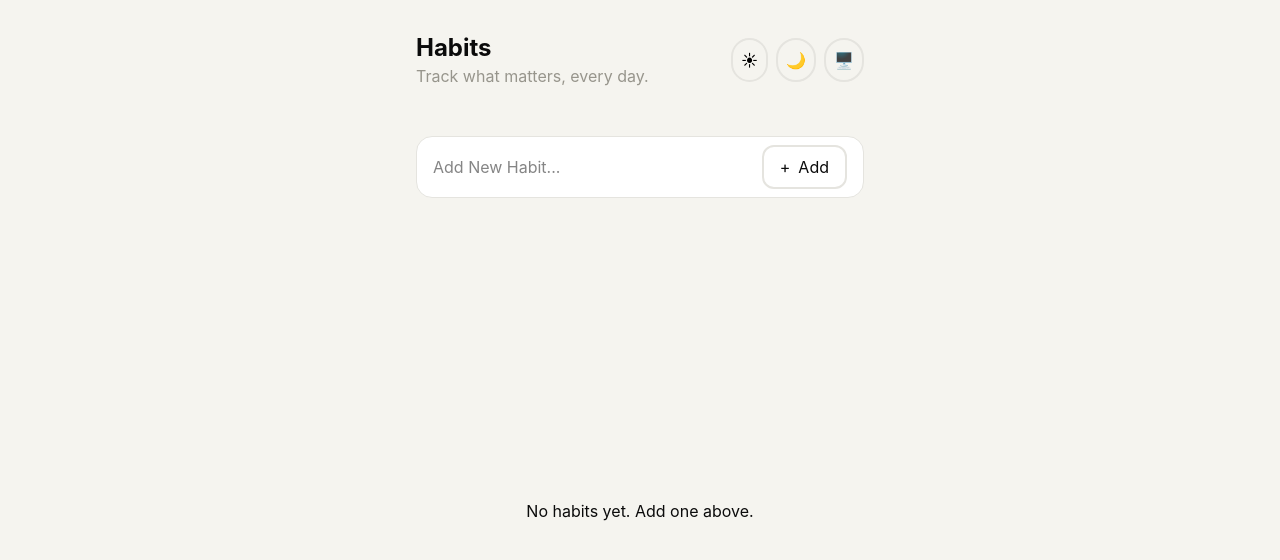
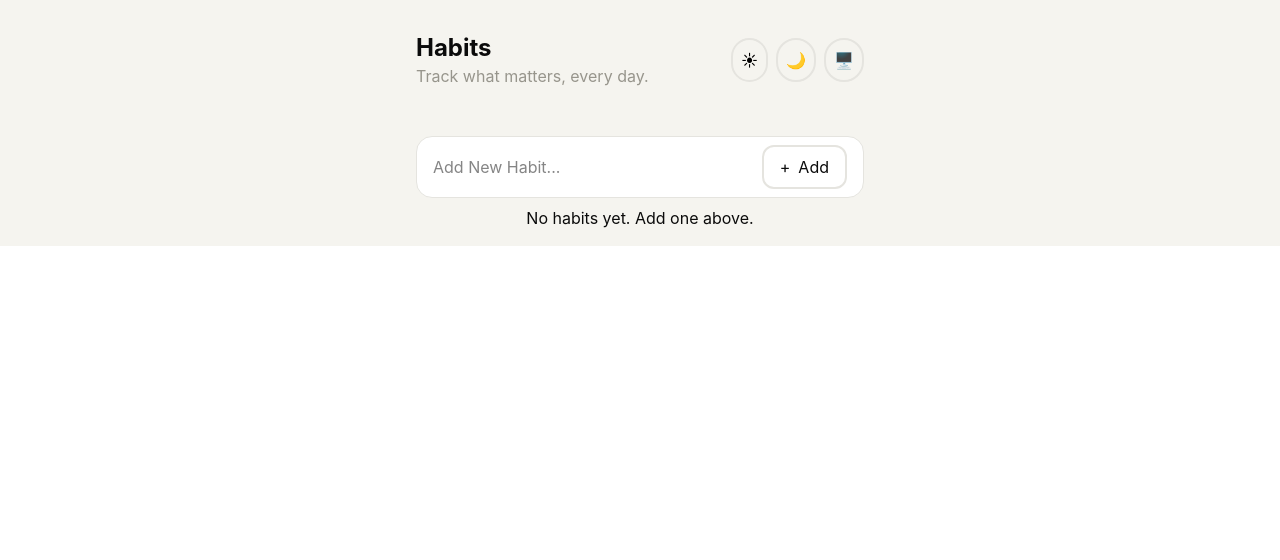
Before and after one commit to iabolfazl83/habit-tracker, a React (Vite) app: page / in a window 1280 px wide. Shown: the top 560 px of the page. Built offline with nearby package versions, Linux system fonts and the light colour scheme.

Commit message:
fixed height.

```diff
--- a/src/App.tsx
+++ b/src/App.tsx
@@ -7,8 +7,8 @@ function App() {
     const {addHabit, activeHabits, completeHabit, deleteHabit} = useHabits();
 
     return (
-        <div className="transition-colors duration-200 bg-claude-bg dark:bg-claude-bg-dark p-4">
-            <div className="flex flex-col items-center max-w-md mx-auto w-full min-h-screen">
+        <div className="h-full transition-colors duration-200 bg-claude-bg dark:bg-claude-bg-dark p-4">
+            <div className="flex flex-col items-center max-w-md mx-auto w-full h-full">
                 <Header/>
                 <AddHabitForm onAddHabit={addHabit}/>
                 <HabitList
```
